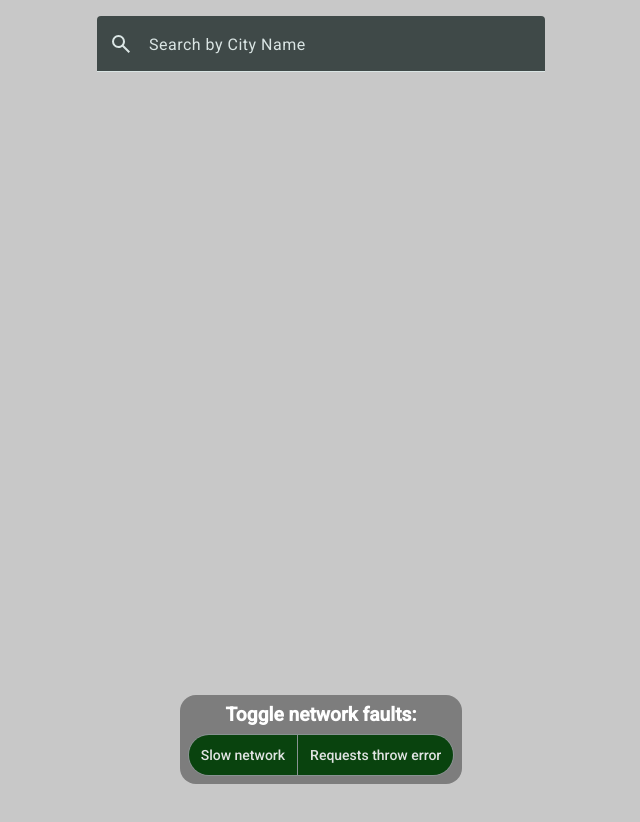
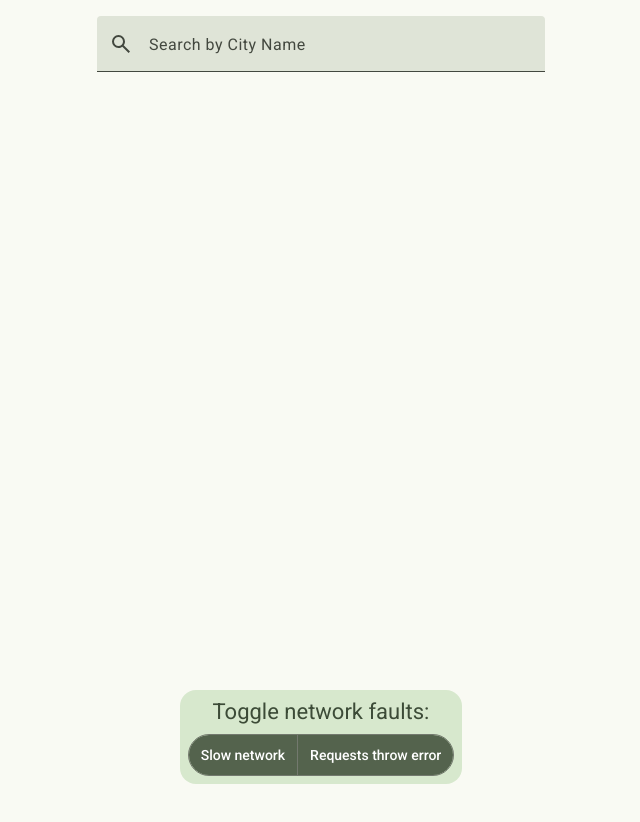
Before and after one commit to monokarp/angular-weather-search, an Angular app: page / in a window 1280 px wide. Shown: the top 822 px of the page, without its empty margins (319-959 px from the left). Built offline with nearby package versions, Linux system fonts and the light colour scheme.

Commit message:
styled UI closer to material guidelines

```diff
--- a/src/app/city-search/city-search.component.html
+++ b/src/app/city-search/city-search.component.html
@@ -20,7 +20,7 @@
     @for (option of options; track trackLocation(option)) {
       <mat-option [value]="option">
         <div>{{ displayLocation(option) }}</div>
-        <div style="font-size: 0.8rem">{{ displayCoords(option) }}</div>
+        <div class="coords">{{ displayCoords(option) }}</div>
         <mat-icon
           class="bookmark-btn"
           [svgIcon]="option.isBookmarked ? 'bookmark_star' : 'bookmark'"
--- a/src/app/city-search/city-search.component.scss
+++ b/src/app/city-search/city-search.component.scss
@@ -3,7 +3,11 @@
   padding: 0.3rem;
 
   &:hover {
-    background-color: white;
-    fill: black;
+    background: var(--mat-sys-primary);
+    fill: var(--mat-sys-on-primary);
   }
 }
+
+.coords {
+  font: var(--mat-sys-label-medium);
+}
--- a/src/app/common/loading-overlay/loading-overlay.component.scss
+++ b/src/app/common/loading-overlay/loading-overlay.component.scss
@@ -21,8 +21,8 @@ $spinner-size: 2rem;
       content: '';
       width: $spinner-size;
       height: $spinner-size;
-      border: 0.3rem solid rgba(123, 123, 123, 0.2);
-      border-top-color: #d6d6d6;
+      border: 0.3rem solid var(--mat-sys-primary-fixed);
+      border-top-color: var(--mat-sys-secondary);
       border-radius: 50%;
       animation: spin 1s linear infinite;
     }
--- a/src/app/data/bad-network-weather.service.ts
+++ b/src/app/data/bad-network-weather.service.ts
@@ -5,7 +5,7 @@ import { Forecast, Location } from './weather.types';
 
 @Injectable()
 export class BadNetworkWeatherService implements IWeatherService {
-  private readonly slowNetworkDelayMS = 3000;
+  private readonly slowNetworkDelayMS = 750;
   private readonly forcedErrorMessage = 'Network errors enabled';
 
   constructor(
--- a/src/app/network-test/network-test.component.scss
+++ b/src/app/network-test/network-test.component.scss
@@ -11,24 +11,26 @@
 
   width: max-content;
   border-radius: 1rem;
+
   margin: 0 auto;
-
-  background-color: rgb(50, 50, 50, 0.5);
   padding: 0.5rem;
 
+  background: var(--mat-sys-secondary-container);
+
   .label {
-    font-size: 1.2rem;
-    font-weight: bold;
+    font:var(--mat-sys-title-large);
     margin-bottom: 0.5rem;
-    color: white;
+    color: var(--mat-sys-on-secondary-container);
   }
 
   .button-group {
     .mat-button-toggle {
-      background-color: rgb(9, 67, 14);
+      background: var(--mat-sys-secondary);
+      color: var(--mat-sys-on-secondary);
 
       &.mat-button-toggle-checked {
-        background-color: rgb(188, 17, 17);
+        background: var(--mat-sys-error);
+        color: var(--mat-sys-on-error);
       }
     }
   }
--- a/src/app/weather-display/current-weather/current-weather.component.scss
+++ b/src/app/weather-display/current-weather/current-weather.component.scss
@@ -11,12 +11,11 @@ $icon-size: 8rem;
     @extend .flex-col;
 
     .degrees {
-      font-size: 4rem;
-      font-weight: bold;
+      font: var(--mat-sys-display-large);
     }
 
     .cityname {
-      font-size: 2rem;
+      font: var(--mat-sys-display-medium);
     }
   }
 
@@ -40,7 +39,7 @@ $icon-size: 8rem;
       }
 
       .label {
-        font-size: large;
+        font: var(--mat-sys-title-medium);
       }
     }
   }
--- a/src/app/weather-display/daily-weather/daily-weather.component.scss
+++ b/src/app/weather-display/daily-weather/daily-weather.component.scss
@@ -20,15 +20,14 @@ $icon-size: 4rem;
   .header {
     @extend .vertical;
 
-    font-size: larger;
-    font-weight: bold;
+    font: var(--mat-sys-headline-small);
 
     align-items: baseline;
 
     margin-right: 2rem;
 
     .sub {
-      font-weight: normal;
+      font: var(--mat-sys-body-large);
     }
 
     @media (min-width: 768px) {
--- a/src/app/weather-display/weather-display.component.scss
+++ b/src/app/weather-display/weather-display.component.scss
@@ -18,7 +18,7 @@
   flex-grow: 1;
 
   @media (min-width: 768px) {
-    max-width: 20%;
+    width: 18%;
 
     margin: 1rem 0.5rem 0 0;
 
--- a/src/styles.scss
+++ b/src/styles.scss
@@ -5,11 +5,22 @@ body {
   height: 100%;
 }
 
+html {
+  color-scheme: light-dark;
+
+  @include mat.theme((
+    color: mat.$green-palette,
+    typography: Roboto,
+    density: 0
+  ));
+}
+
 body {
   margin: 0;
   font-family: Roboto, 'Helvetica Neue', sans-serif;
 
-  background-color: rgb(200, 200, 200);
+  background: var(--mat-sys-surface);
+  color: var(--mat-sys-on-surface);
 }
 
 .flex-col {
@@ -29,7 +40,8 @@ body {
 .card {
   border-radius: 0.5rem;
 
-  background-color: rgb(125, 159, 110);
+  background: var(--mat-sys-secondary);
+  color: var(--mat-sys-on-secondary);
 
   box-shadow: 4px 4px 6px -2px rgb(75, 75, 75);
 
@@ -37,12 +49,10 @@ body {
 }
 
 .notification-snackbar {
-  @include mat.snack-bar-overrides(
-    (
-      container-color: rgb(231, 18, 18),
-      supporting-text-color: white,
-      button-color: white,
+  @include mat.snack-bar-overrides((
+      container-color: var(--mat-sys-error-container),
+      supporting-text-color: var(--mat-sys-on-error-container),
+      button-color: var(--mat-sys-on-error-container),
       supporting-text-weight: bold,
-    )
-  );
+    ));
 }
```
